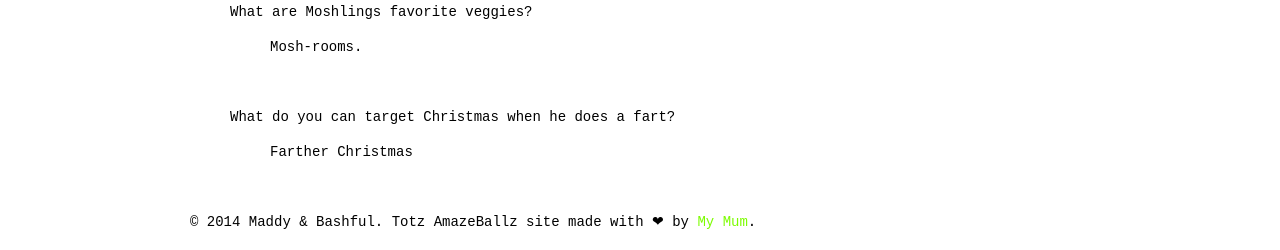
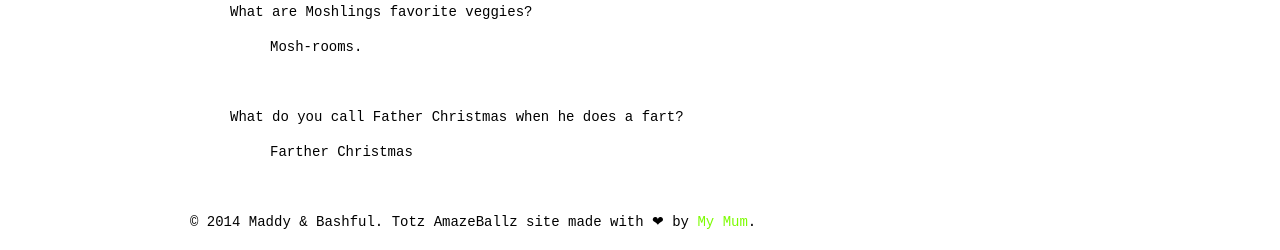
Before and after one commit to roachhd/maddy, a Jekyll site: the page built from jokes/index.md, in a window 1280 px wide. Shown: the part 779-1029 px from the top of the page. Built offline with Jekyll 4.4.1, drawn with Linux system fonts in a browser that asks for light colours.

Commit message:
Update index.md

```diff
--- a/jokes/index.md
+++ b/jokes/index.md
@@ -36,7 +36,7 @@ title: My Jokes
 
 &nbsp;
 
-> What do you can target Christmas when he does a fart?
+> What do you call Father Christmas when he does a fart?
 >>Farther Christmas
 
 &nbsp;
```
